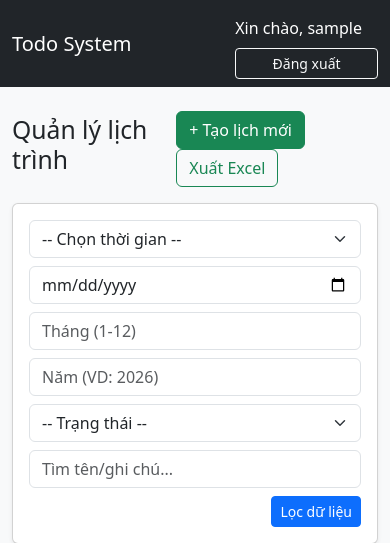
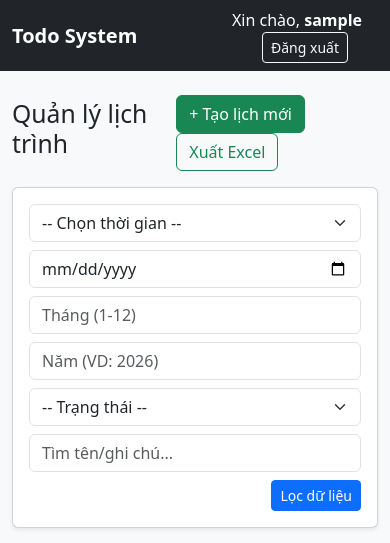
Before and after one commit to kinkin130501/django-todo-app, a Django app: page / in a window 390 px wide; the page is wider, and only the part inside the window is pictured. Shown: the top 543 px of that part. Run offline with Django 5.2, Linux system fonts and the light colour scheme; a user stored in the database is signed in; tables that the repository leaves empty hold one stand-in row (values such as "Sample post").

Commit message:
Fix & Add full register view and POST logout support

```diff
--- a/todo/templates/todo/base.html
+++ b/todo/templates/todo/base.html
@@ -13,11 +13,14 @@
   <body class="bg-light">
     <nav class="navbar navbar-expand-lg navbar-dark bg-dark mb-4">
       <div class="container">
-        <a class="navbar-brand" href="{% url 'index' %}">Todo System</a>
-        <div class="navbar-nav ms-auto">
+        <a class="navbar-brand fw-bold" href="{% url 'index' %}">Todo System</a>
+        <div class="navbar-nav ms-auto align-items-center">
           {% if user.is_authenticated %}
-            <span class="nav-item nav-link text-white me-3">Xin chào, {{ user.username }}</span>
-            <a class="btn btn-outline-light btn-sm" href="{% url 'logout' %}">Đăng xuất</a>
+            <span class="nav-item text-white me-3">Xin chào, <strong>{{ user.username }}</strong></span>
+            <form method="post" action="{% url 'logout' %}" class="d-inline">
+              {% csrf_token %}
+              <button type="submit" class="btn btn-outline-light btn-sm">Đăng xuất</button>
+            </form>
           {% else %}
             <a class="btn btn-outline-light me-2 btn-sm" href="{% url 'login' %}">Đăng nhập</a>
             <a class="btn btn-primary btn-sm" href="{% url 'register' %}">Đăng ký</a>
@@ -29,7 +32,7 @@
       {% block content %}
       {% endblock %}
     </div>
-    <script href="https://cdn.jsdelivr.net/npm/bootstrap@5.3.0/dist/js/bootstrap.bundle.min.js"></script>
+    <script src="https://cdn.jsdelivr.net/npm/bootstrap@5.3.0/dist/js/bootstrap.bundle.min.js"></script>
     {% block scripts %}
     {% endblock %}
   </body>
--- a/todo/views.py
+++ b/todo/views.py
@@ -11,17 +11,21 @@ from .models import Task
 
 # Auth Views
 def register_view(request):
+    if request.user.is_authenticated:
+        return redirect('index')
     if request.method == 'POST':
         form = UserCreationForm(request.POST)
         if form.is_valid():
             user = form.save()
-            login(request, user)
+            login(request, user) # Tự động đăng nhập ngay sau khi đăng ký thành công
             return redirect('index')
     else:
         form = UserCreationForm()
     return render(request, 'todo/register.html', {'form': form})
 
 def login_view(request):
+    if request.user.is_authenticated:
+        return redirect('index')
     if request.method == 'POST':
         form = AuthenticationForm(data=request.POST)
         if form.is_valid():
```
Also changed, not shown: todo/templates/todo/register.html (+28 -0 lines).
